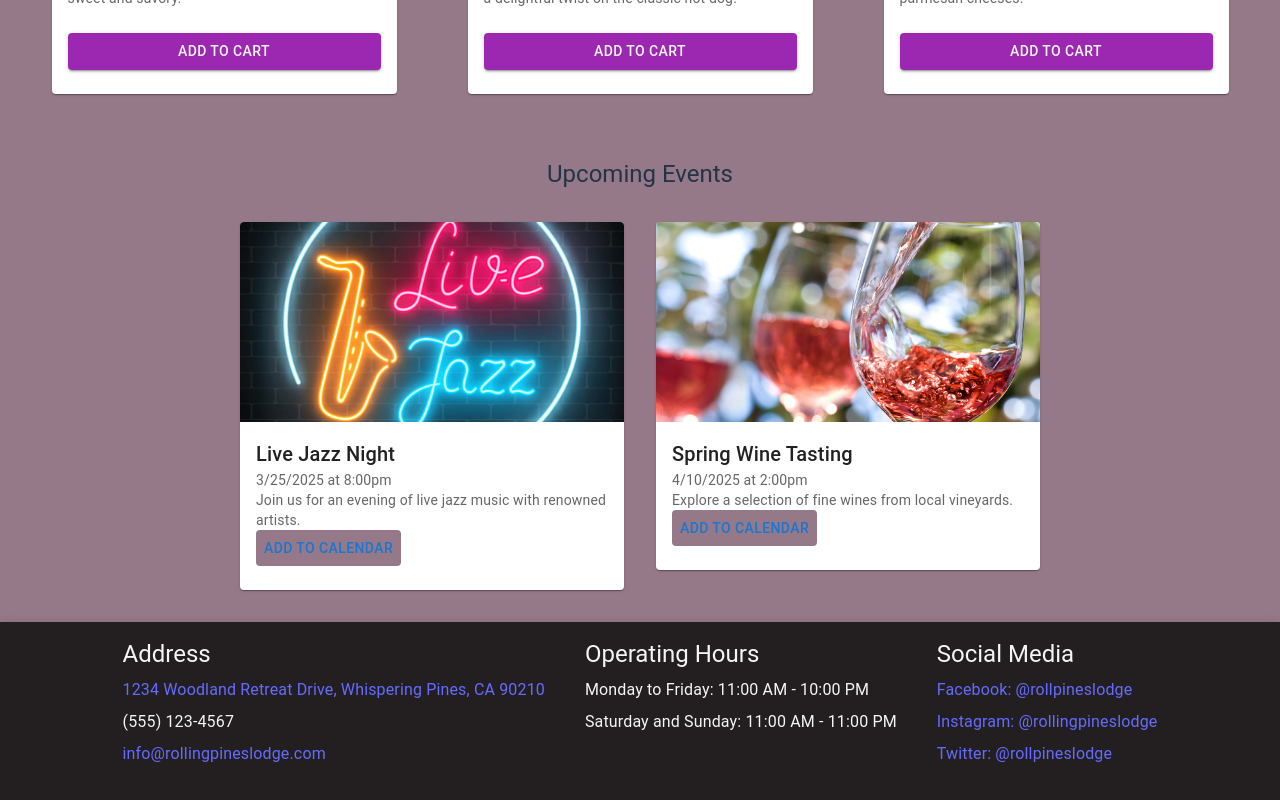
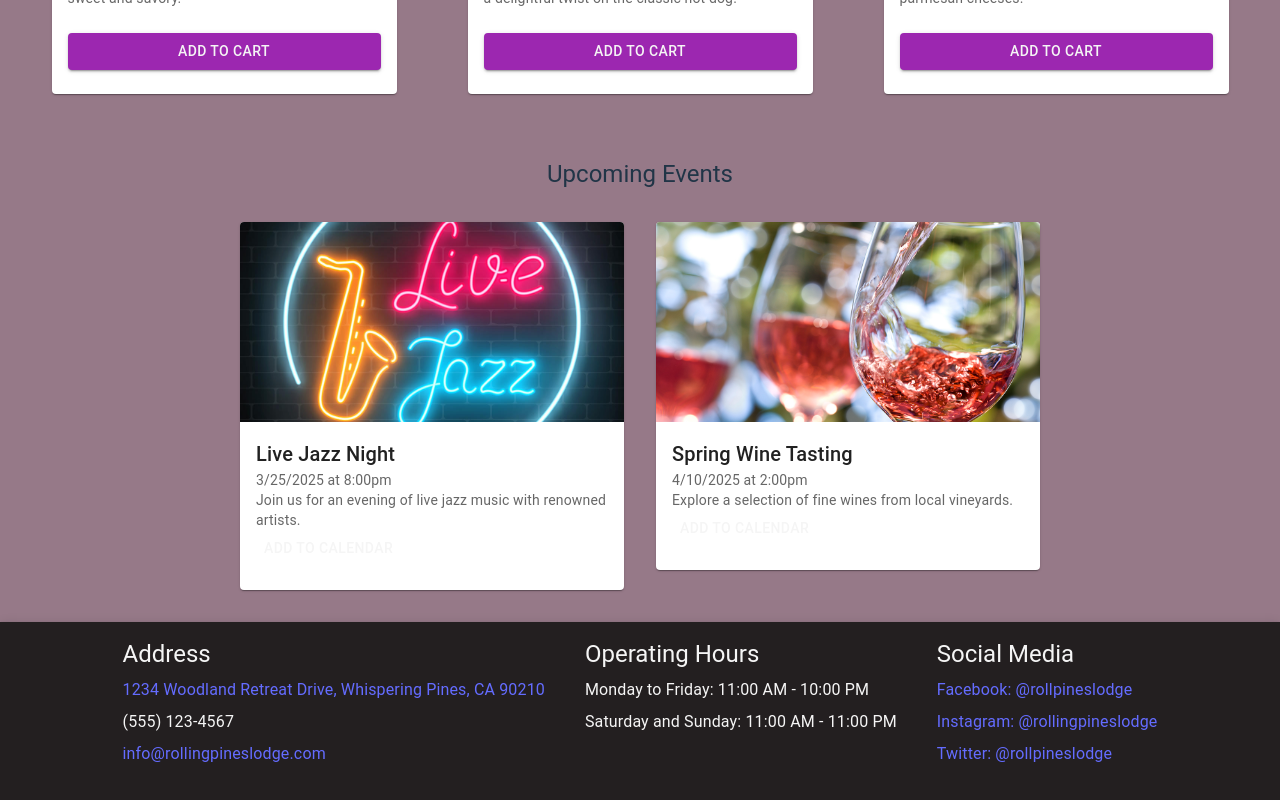
Before and after one commit to Harrison-Holt/rolling-pines-lodge, a React (Vite) app: page / in a window 1280 px wide. Shown: the part 967-1767 px from the top of the page. Built offline with nearby package versions, Linux system fonts and the light colour scheme.

Commit message:
Initial Commit

```diff
--- a/src/frontend/event_section.jsx
+++ b/src/frontend/event_section.jsx
@@ -87,14 +87,14 @@ function UpcomingEvents() {
                   <Typography variant="body2" color="text.secondary">
                     {event.description}
                   </Typography>
-                  <Button sx={{ backgroundColor: "#967988"}}
+                  <Button color="secondary" sx={{ color: '#f5f5f5'}}
                     className="atcb-button"
                     onClick={() => toggleDropdown(index)}
                   >
                     Add to Calendar
                   </Button>
                   {dropdownOpen === index && (
-                    <div className="atcb-list" style={ margin= '15px'}>
+                    <div className="atcb-list" >
                       <a href={calendarLinks.google} target="_blank" rel="noopener noreferrer">
                         Google Calendar
                       </a>
--- a/src/frontend/home.jsx
+++ b/src/frontend/home.jsx
@@ -9,8 +9,6 @@ import chickenWafflesImage from '../assets/fried-chicken-waffles.png';
 import birdDogsImage from '../assets/bird-dog.png';
 import UpcomingEvents from './event_section';
 import ShoppingCartIcon from '@mui/icons-material/ShoppingCart';
-import jazz_photo from '../assets/jazz.jpg';
-import wine_photo from '../assets/wine.jpg';
 
 import './home.css';
 
```
